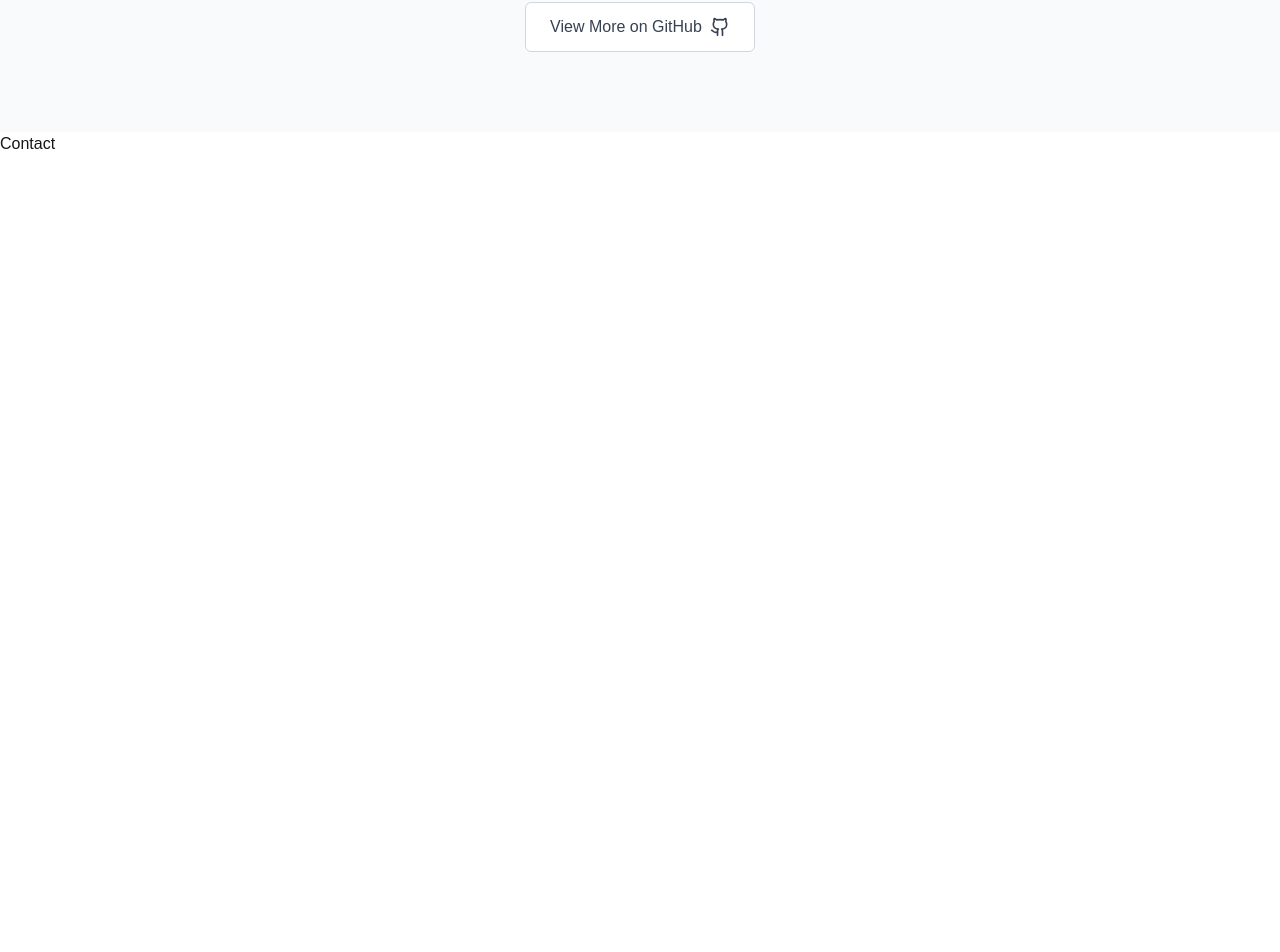
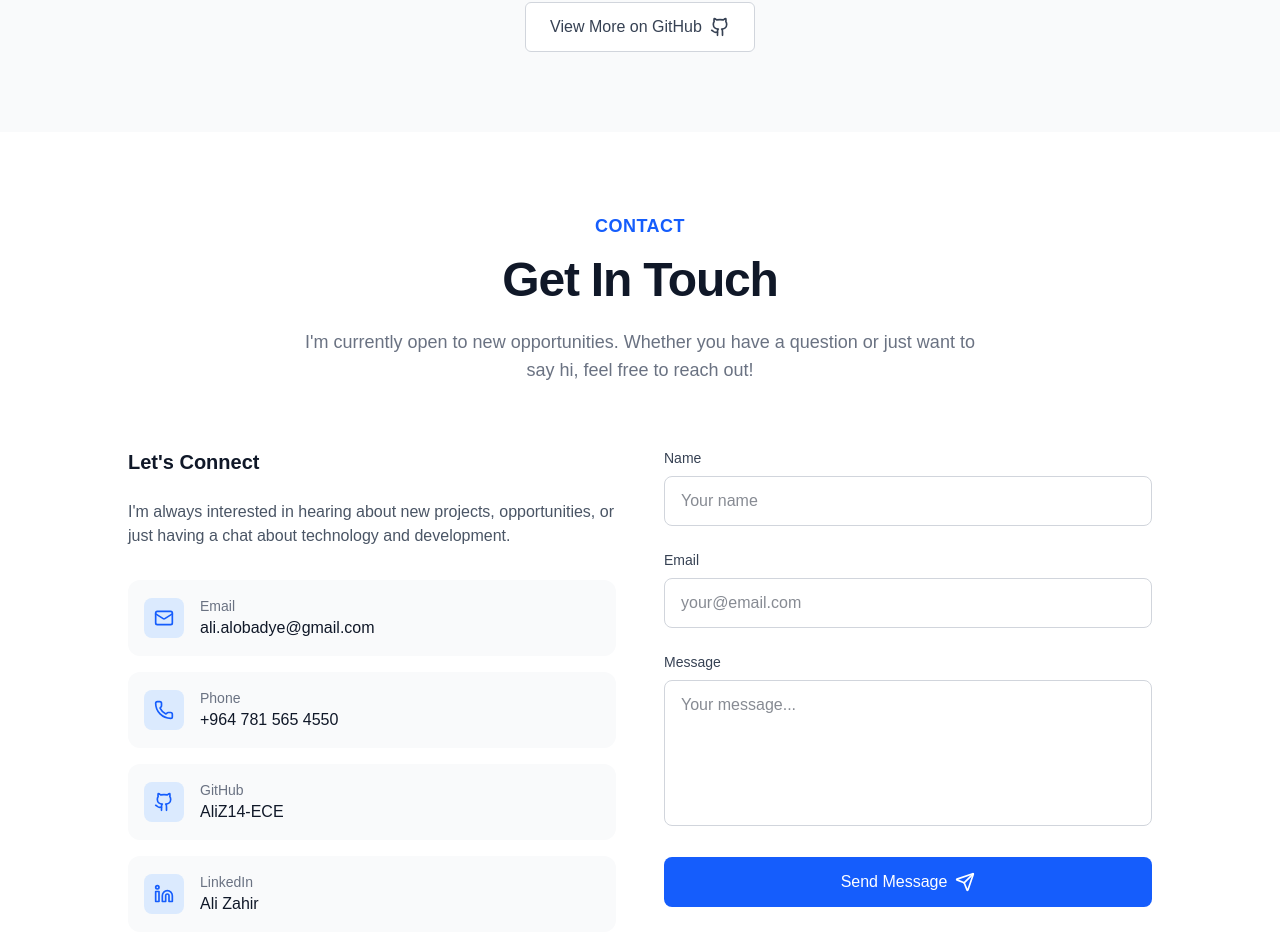
Before and after one commit to AliZ14-ECE/portolio_nextjs, a Next.js app: page / in a window 1280 px wide. Shown: the part 3834-4786 px from the top of the page. Before the commit the page ends 3990 px from the top, so only its background shows below. Built offline with nearby package versions, Linux system fonts and the light colour scheme.

Commit message:
basic contacts section

```diff
--- a/app/components/sections/Contact.tsx
+++ b/app/components/sections/Contact.tsx
@@ -1,9 +1,172 @@
-import React from 'react'
+"use client";
+
+import React from "react";
+import { motion } from "framer-motion";
+import { portfolioData } from "@/app/data/portfolio";
+import { Mail, Phone, Github, Linkedin, Send } from "lucide-react";
 
 const Contact = () => {
+  const { personal } = portfolioData;
+
+  const contactLinks = [
+    {
+      icon: <Mail className="h-5 w-5" />,
+      label: "Email",
+      value: personal.email,
+      href: `mailto:${personal.email}`,
+    },
+    {
+      icon: <Phone className="h-5 w-5" />,
+      label: "Phone",
+      value: personal.mobile,
+      href: `tel:${personal.mobile.replace(/\s/g, "")}`,
+    },
+    {
+      icon: <Github className="h-5 w-5" />,
+      label: "GitHub",
+      value: "AliZ14-ECE",
+      href: personal.github,
+    },
+    {
+      icon: <Linkedin className="h-5 w-5" />,
+      label: "LinkedIn",
+      value: "Ali Zahir",
+      href: personal.linkedin,
+    },
+  ];
+
   return (
-    <div>Contact</div>
-  )
-}
+    <section id="contact" className="py-20 bg-white dark:bg-black">
+      <div className="max-w-7xl mx-auto px-4 sm:px-6 lg:px-8">
+        <motion.div
+          initial={{ opacity: 0, y: 20 }}
+          whileInView={{ opacity: 1, y: 0 }}
+          viewport={{ once: true }}
+          transition={{ duration: 0.5 }}
+          className="text-center mb-16"
+        >
+          <h2 className="text-lg text-blue-600 font-semibold tracking-wide uppercase mb-4">
+            Contact
+          </h2>
+          <h3 className="text-3xl tracking-tight font-extrabold text-gray-900 dark:text-white sm:text-4xl md:text-5xl mb-6">
+            Get In Touch
+          </h3>
+          <p className="mt-4 max-w-2xl mx-auto text-lg text-gray-500 dark:text-gray-300">
+            I'm currently open to new opportunities. Whether you have a question
+            or just want to say hi, feel free to reach out!
+          </p>
+        </motion.div>
 
-export default Contact
+        <div className="grid grid-cols-1 lg:grid-cols-2 gap-12 max-w-5xl mx-auto">
+          {/* Contact Info */}
+          <motion.div
+            initial={{ opacity: 0, x: -20 }}
+            whileInView={{ opacity: 1, x: 0 }}
+            viewport={{ once: true }}
+            transition={{ duration: 0.5 }}
+          >
+            <h4 className="text-xl font-bold text-gray-900 dark:text-white mb-6">
+              Let's Connect
+            </h4>
+            <p className="text-gray-600 dark:text-gray-400 mb-8">
+              I'm always interested in hearing about new projects, opportunities,
+              or just having a chat about technology and development.
+            </p>
+
+            <div className="space-y-4">
+              {contactLinks.map((link) => (
+                <a
+                  key={link.label}
+                  href={link.href}
+                  target={link.href.startsWith("http") ? "_blank" : undefined}
+                  rel={link.href.startsWith("http") ? "noopener noreferrer" : undefined}
+                  className="flex items-center gap-4 p-4 rounded-xl bg-gray-50 dark:bg-gray-900 hover:bg-gray-100 dark:hover:bg-gray-800 transition-colors group"
+                >
+                  <div className="w-10 h-10 rounded-lg bg-blue-100 dark:bg-blue-900 flex items-center justify-center text-blue-600 dark:text-blue-400 group-hover:scale-110 transition-transform">
+                    {link.icon}
+                  </div>
+                  <div>
+                    <p className="text-sm text-gray-500 dark:text-gray-400">
+                      {link.label}
+                    </p>
+                    <p className="text-gray-900 dark:text-white font-medium">
+                      {link.value}
+                    </p>
+                  </div>
+                </a>
+              ))}
+            </div>
+          </motion.div>
+
+          {/* Contact Form */}
+          <motion.div
+            initial={{ opacity: 0, x: 20 }}
+            whileInView={{ opacity: 1, x: 0 }}
+            viewport={{ once: true }}
+            transition={{ duration: 0.5 }}
+          >
+            <form className="space-y-6">
+              <div>
+                <label
+                  htmlFor="name"
+                  className="block text-sm font-medium text-gray-700 dark:text-gray-300 mb-2"
+                >
+                  Name
+                </label>
+                <input
+                  type="text"
+                  id="name"
+                  name="name"
+                  className="w-full px-4 py-3 rounded-lg border border-gray-300 dark:border-gray-700 bg-white dark:bg-gray-900 text-gray-900 dark:text-white focus:ring-2 focus:ring-blue-500 focus:border-transparent outline-none transition-all"
+                  placeholder="Your name"
+                />
+              </div>
+
+              <div>
+                <label
+                  htmlFor="email"
+                  className="block text-sm font-medium text-gray-700 dark:text-gray-300 mb-2"
+                >
+                  Email
+                </label>
+                <input
+                  type="email"
+                  id="email"
+                  name="email"
+                  className="w-full px-4 py-3 rounded-lg border border-gray-300 dark:border-gray-700 bg-white dark:bg-gray-900 text-gray-900 dark:text-white focus:ring-2 focus:ring-blue-500 focus:border-transparent outline-none transition-all"
+                  placeholder="your@email.com"
+                />
+              </div>
+
+              <div>
+                <label
+                  htmlFor="message"
+                  className="block text-sm font-medium text-gray-700 dark:text-gray-300 mb-2"
+                >
+                  Message
+                </label>
+                <textarea
+                  id="message"
+                  name="message"
+                  rows={5}
+                  className="w-full px-4 py-3 rounded-lg border border-gray-300 dark:border-gray-700 bg-white dark:bg-gray-900 text-gray-900 dark:text-white focus:ring-2 focus:ring-blue-500 focus:border-transparent outline-none transition-all resize-none"
+                  placeholder="Your message..."
+                />
+              </div>
+
+              <button
+                type="submit"
+                className="w-full inline-flex items-center justify-center px-6 py-3 border border-transparent text-base font-medium rounded-lg text-white bg-blue-600 hover:bg-blue-700 focus:ring-2 focus:ring-offset-2 focus:ring-blue-500 transition-colors"
+              >
+                Send Message
+                <Send className="ml-2 h-5 w-5" />
+              </button>
+            </form>
+          </motion.div>
+        </div>
+      </div>
+    </section>
+  );
+};
+
+export default Contact;
```
